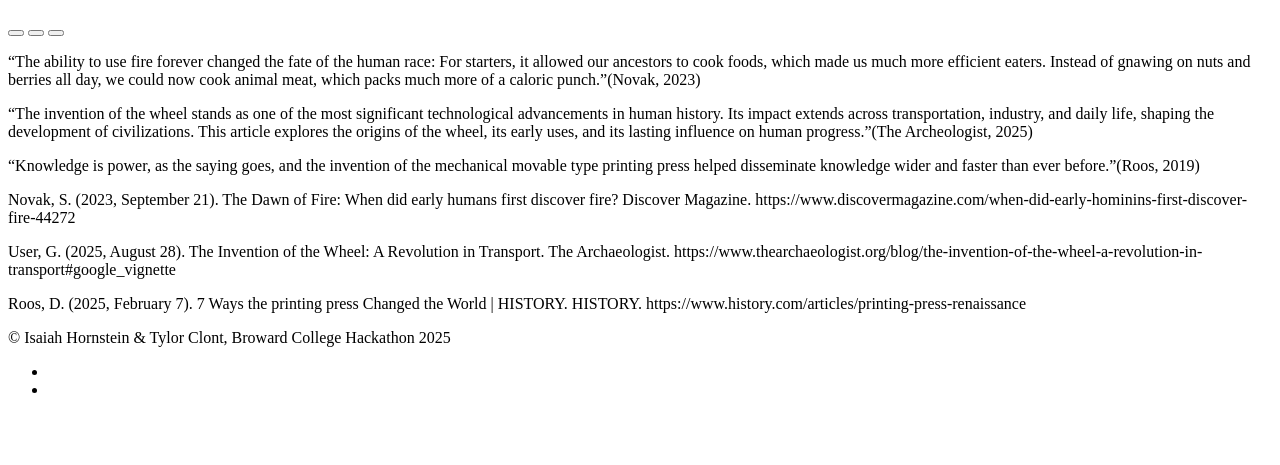
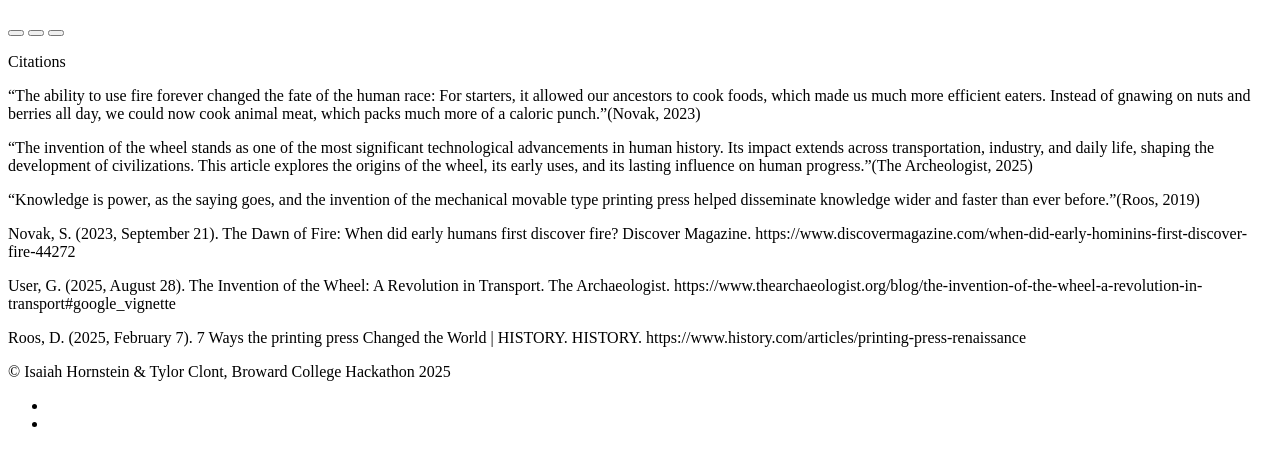
Before and after one commit to Tylor1210/PlutoHacks2025, a plain HTML site: page past.html in a window 1280 px wide. Shown: the part 61-526 px from the top of the page. Drawn offline with Linux system fonts and the light colour scheme.

Commit message:
Add files via upload

```diff
--- a/past.html
+++ b/past.html
@@ -16,6 +16,9 @@
                 <button type="button" a href="#" alt="#"></button>
             </nav>
             <section>
+                <article>
+                    <p>Citations</p>
+                </article>
                 <article>
                     <p>
                         “The ability to use fire forever changed the fate of the human race: For starters, it allowed our ancestors to cook foods, which made us much more efficient eaters. Instead of gnawing on nuts and berries all day, we could now cook animal meat, which packs much more of a caloric punch.”(Novak, 2023)
```
Also changed, not shown: present.html (+3 -0 lines).
